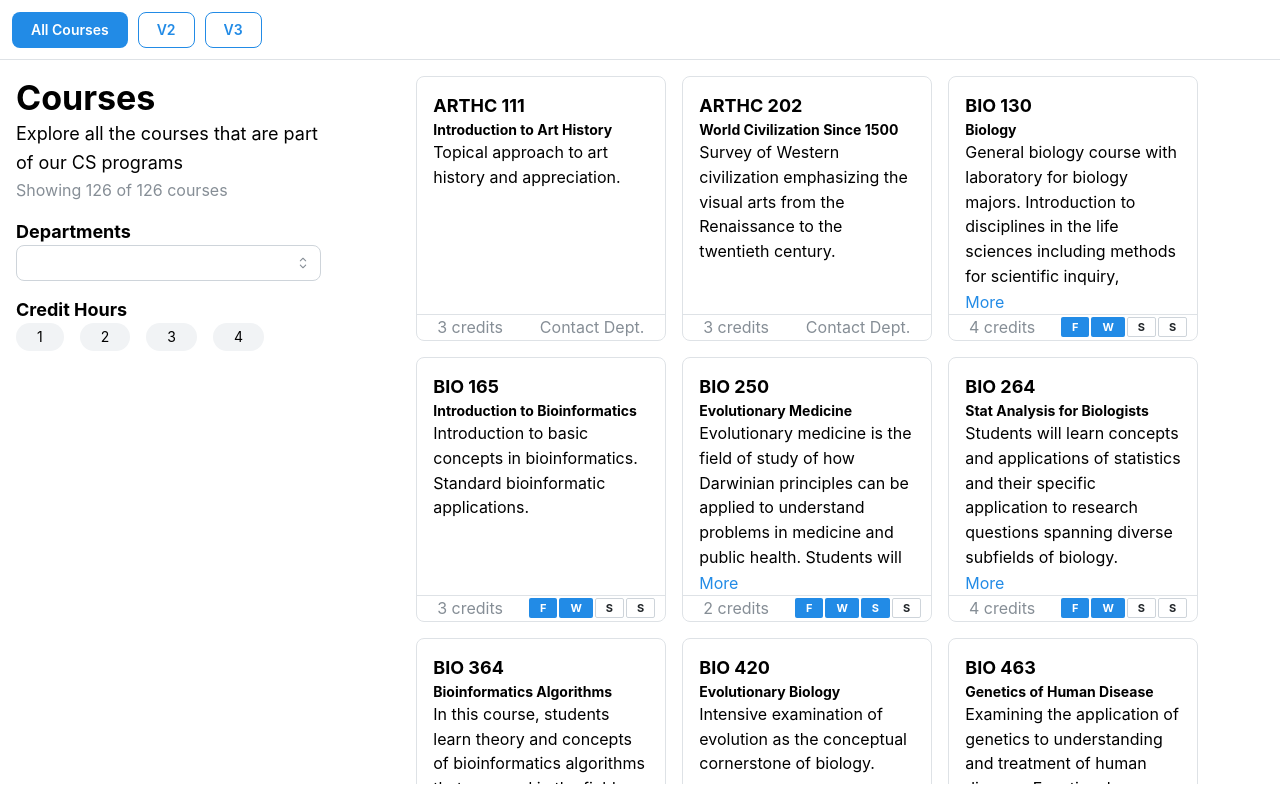
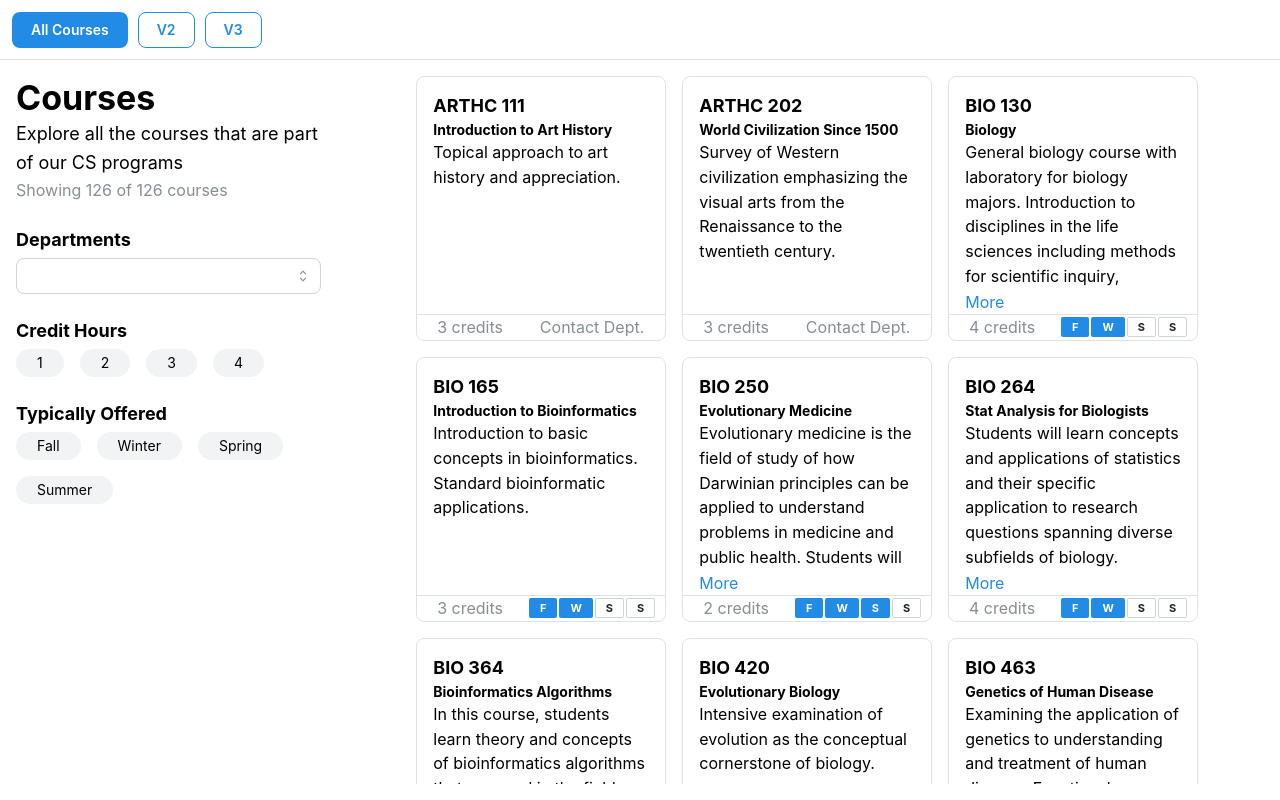
Before and after one commit to smophat7/cs356-cs-classes, a React (Vite) app: page /method1 in a window 1280 px wide. Built offline with nearby package versions, Linux system fonts and the light colour scheme.

Commit message:
Add academic period filter

```diff
--- /dev/null
+++ b/src/components/Filter.tsx
@@ -0,0 +1,18 @@
+import { Title } from "@mantine/core";
+import React from "react";
+
+interface Props {
+  title: string;
+  children?: React.ReactNode;
+}
+
+const Filter: React.FC<Props> = ({ title, children }) => (
+  <div>
+    <Title order={4} mb={5}>
+      {title}
+    </Title>
+    {children}
+  </div>
+);
+
+export default Filter;
--- a/src/components/index.ts
+++ b/src/components/index.ts
@@ -7,3 +7,4 @@ export { default as AppHeader } from "./AppHeader";
 export { default as AppRoutes } from "./AppRoutes";
 export { default as CourseCardsDisplay } from "./CourseCardsDisplay";
 export { default as QuoteCardsDisplay } from "./QuoteCardsDisplay";
+export { default as Filter } from "./Filter";
--- a/src/views/CoursesViewFiltered.tsx
+++ b/src/views/CoursesViewFiltered.tsx
@@ -20,7 +20,9 @@ import {
   getDepartmentCode,
   getDepartmentTitle,
 } from "../types/Department";
-import { CourseCardsDisplay } from "../components";
+import { CourseCardsDisplay, Filter } from "../components";
+import { AcademicPeriod } from "../types/Enums";
+import { convertToAcademicPeriods } from "../utils";
 
 type Props = {
   courses: Course[];
@@ -29,8 +31,12 @@ type Props = {
 
 const CoursesViewFiltered: React.FC<Props> = ({ courses }) => {
   const [departmentsFilter, setDepartmentsFilter] = useState<Department[]>([]);
-  const [creditHourFilter, setCreditHourFilter] = useState<string[]>([]);
+  const [creditHourFilter, setCreditHourFilter] = useState<number[]>([]);
   const [filteredCourses, setFilteredCourses] = useState<Course[]>(courses);
+  const [
+    academicPeriodsWhenOfferedFilter,
+    setAcademicPeriodsWhenOfferedFilter,
+  ] = useState<AcademicPeriod[]>([]);
 
   // Filter courses based on filter selections
   useEffect(() => {
@@ -38,14 +44,21 @@ const CoursesViewFiltered: React.FC<Props> = ({ courses }) => {
       (course) =>
         (departmentsFilter.length === 0 ||
           isInDepartmentsFilter(course.departments, departmentsFilter)) &&
-        (creditHourFilter === null ||
-          isInCreditHourFilter(
-            course.credits.creditHours,
-            creditHourFilter.map(Number)
+        (creditHourFilter.length === 0 ||
+          isInCreditHourFilter(course.credits.creditHours, creditHourFilter)) &&
+        (academicPeriodsWhenOfferedFilter.length === 0 ||
+          isInAcademicPeriodsFilter(
+            convertToAcademicPeriods(course.courseTypicallyOffered),
+            academicPeriodsWhenOfferedFilter
           ))
     );
     setFilteredCourses(newFilteredCourses);
-  }, [departmentsFilter, creditHourFilter, courses]);
+  }, [
+    departmentsFilter,
+    creditHourFilter,
+    academicPeriodsWhenOfferedFilter,
+    courses,
+  ]);
 
   const isInCreditHourFilter = (
     courseCreditHours: CreditHours,
@@ -82,6 +95,16 @@ const CoursesViewFiltered: React.FC<Props> = ({ courses }) => {
     );
   };
 
+  const isInAcademicPeriodsFilter = (
+    courseAcademicPeriods: AcademicPeriod[],
+    desiredAcademicPeriods: AcademicPeriod[]
+  ) => {
+    console.log(courseAcademicPeriods, desiredAcademicPeriods);
+    return courseAcademicPeriods.some((academicPeriod) =>
+      desiredAcademicPeriods.includes(academicPeriod)
+    );
+  };
+
   const multiSelectData: ComboboxData = Object.values(Department).map(
     (department) => ({
       group: getDepartmentTitle(department),
@@ -94,10 +117,61 @@ const CoursesViewFiltered: React.FC<Props> = ({ courses }) => {
     })
   );
 
+  const departmentFilterElements = (
+    <Filter title="Departments">
+      <MultiSelect
+        data={multiSelectData}
+        value={departmentsFilter}
+        onChange={(values) => setDepartmentsFilter(values as Department[])}
+        clearable
+        hidePickedOptions
+        searchable
+      />
+    </Filter>
+  );
+
+  const creditHourFilterElements = (
+    <Filter title="Credit Hours">
+      <Chip.Group
+        multiple
+        value={creditHourFilter.map((value) => value.toString())}
+        onChange={(values) =>
+          setCreditHourFilter(values.map(Number) as number[])
+        }
+      >
+        <Group>
+          <Chip value="1">1</Chip>
+          <Chip value="2">2</Chip>
+          <Chip value="3">3</Chip>
+          <Chip value="4">4</Chip>
+        </Group>
+      </Chip.Group>
+    </Filter>
+  );
+
+  const academicPeriodsWhenOfferedFilterElements = (
+    <Filter title="Typically Offered">
+      <Chip.Group
+        multiple
+        value={academicPeriodsWhenOfferedFilter}
+        onChange={(values) =>
+          setAcademicPeriodsWhenOfferedFilter(values as AcademicPeriod[])
+        }
+      >
+        <Group>
+          <Chip value={AcademicPeriod.FALL}>{AcademicPeriod.FALL}</Chip>
+          <Chip value={AcademicPeriod.WINTER}>{AcademicPeriod.WINTER}</Chip>
+          <Chip value={AcademicPeriod.SPRING}>{AcademicPeriod.SPRING}</Chip>
+          <Chip value={AcademicPeriod.SUMMER}>{AcademicPeriod.SUMMER}</Chip>
+        </Group>
+      </Chip.Group>
+    </Filter>
+  );
+
   return (
     <Flex h="100%" direction={{ base: "column", sm: "row" }} gap={30}>
       <Container w={{ base: 250, sm: "33%", md: "25%" }} px={0}>
-        <Stack>
+        <Stack gap={24}>
           <div>
             <Title order={1}>Courses</Title>
             <Text size="lg">
@@ -107,34 +181,9 @@ const CoursesViewFiltered: React.FC<Props> = ({ courses }) => {
               Showing {filteredCourses.length} of {courses.length} courses
             </Text>
           </div>
-          <div>
-            <Title order={4}>Departments</Title>
-            <MultiSelect
-              data={multiSelectData}
-              value={departmentsFilter}
-              onChange={(values) =>
-                setDepartmentsFilter(values as Department[])
-              }
-              clearable
-              hidePickedOptions
-              searchable
-            />
-          </div>
-          <div>
-            <Title order={4}>Credit Hours</Title>
-            <Chip.Group
-              multiple
-              value={creditHourFilter}
-              onChange={setCreditHourFilter}
-            >
-              <Group>
-                <Chip value="1">1</Chip>
-                <Chip value="2">2</Chip>
-                <Chip value="3">3</Chip>
-                <Chip value="4">4</Chip>
-              </Group>
-            </Chip.Group>
-          </div>
+          {departmentFilterElements}
+          {creditHourFilterElements}
+          {academicPeriodsWhenOfferedFilterElements}
         </Stack>
       </Container>
       <ScrollArea w={{ base: "100%", sm: "67%", md: "75%" }}>
```
